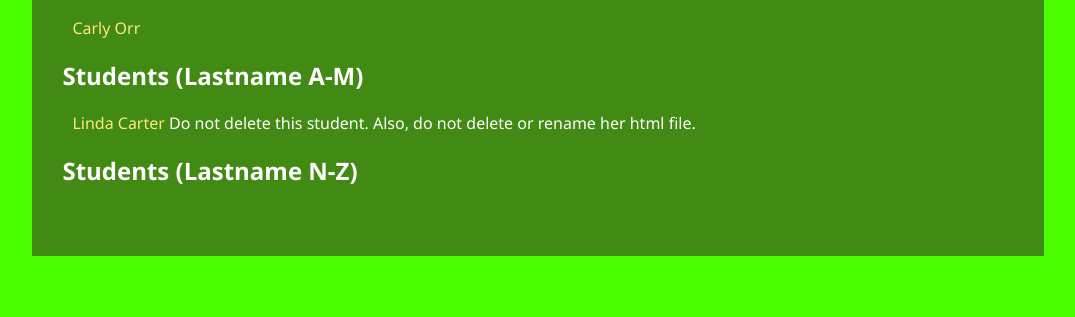
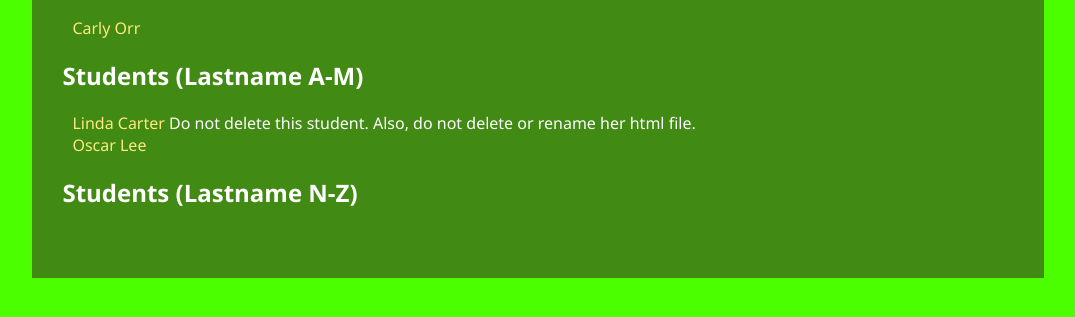
Before and after one commit to tlin98/everton, a plain HTML site: page Index.html in a window 1280 px wide. Shown: the part 227-544 px from the top of the page, without its empty margins (102-1177 px from the left). Drawn offline with Linux system fonts and the light colour scheme.

Commit message:
Add Oscar's files

```diff
--- a/Index.html
+++ b/Index.html
@@ -22,6 +22,7 @@
         <h2>Students  (Lastname A-M)</h2>
         <ul>
             <li><a href="LindaCarter.html">Linda Carter</a> Do not delete this student. Also, do not delete or rename her html file.</li>
+			<li><a href="OscarLee.html" target="_blank">Oscar Lee</a></li>
         </ul>
 
         <h2>Students (Lastname N-Z)</h2>
--- /dev/null
+++ b/Style/Style_OscarLee.css
@@ -0,0 +1,55 @@
+body {
+	font-family: Segoe UI, arial, sans-serif;
+	background-color: #fef3a3;
+	color: #ffffff;
+}
+
+img.person {
+    width: 120px;
+    float:  left;
+    padding-left:  30px;
+    padding-right:  30px;
+}
+
+div#bio {
+    width:  80%;
+    padding-left:  30px;
+}
+
+div#logo {
+    padding: 15px;
+    margin: 20px auto 0px auto;
+    text-align: center;
+}
+
+div#container {
+	background-color: #fa8f05;
+	min-width:850px;
+	margin-left: auto;
+	margin-right: auto;
+	min-height: 300px;
+	margin: 0 auto -4em;
+	clear: both;
+	margin-left: auto;
+	margin-right: auto;
+	width: 80%;
+    padding-bottom: 50px;
+}
+
+h1, h2, div>a {
+    padding-left:  30px;
+}
+
+ul>li {
+    list-style-type: none;
+}
+
+a {
+    text-decoration: none;
+    color:  #FFE97F;
+    outline:  none;
+}
+
+img {border:  0;}
+
+a img {outline:  none;}
```
Also changed, not shown: OscarLee.html (added, +23 -0 lines), Images/OscarLee.jpg (added).
